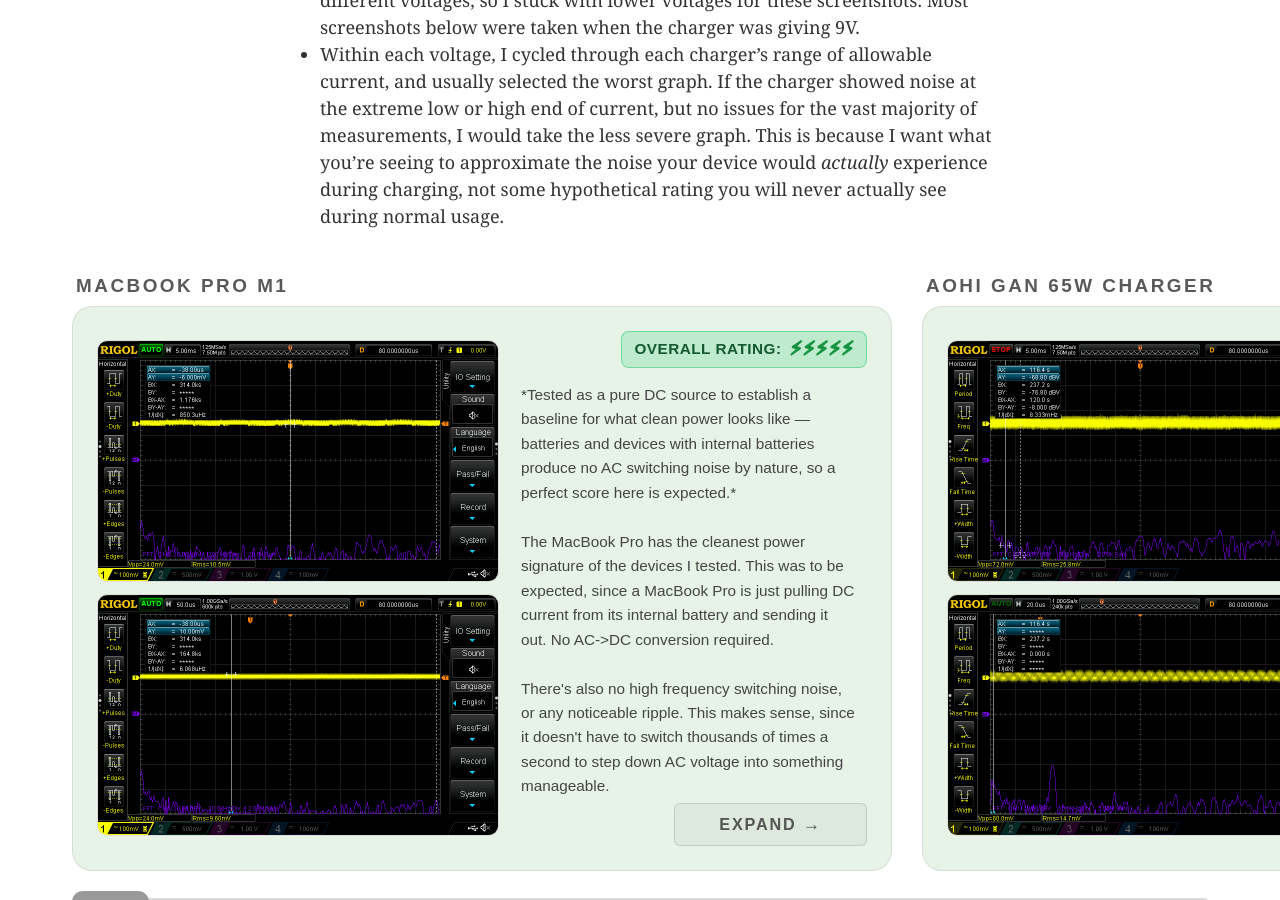
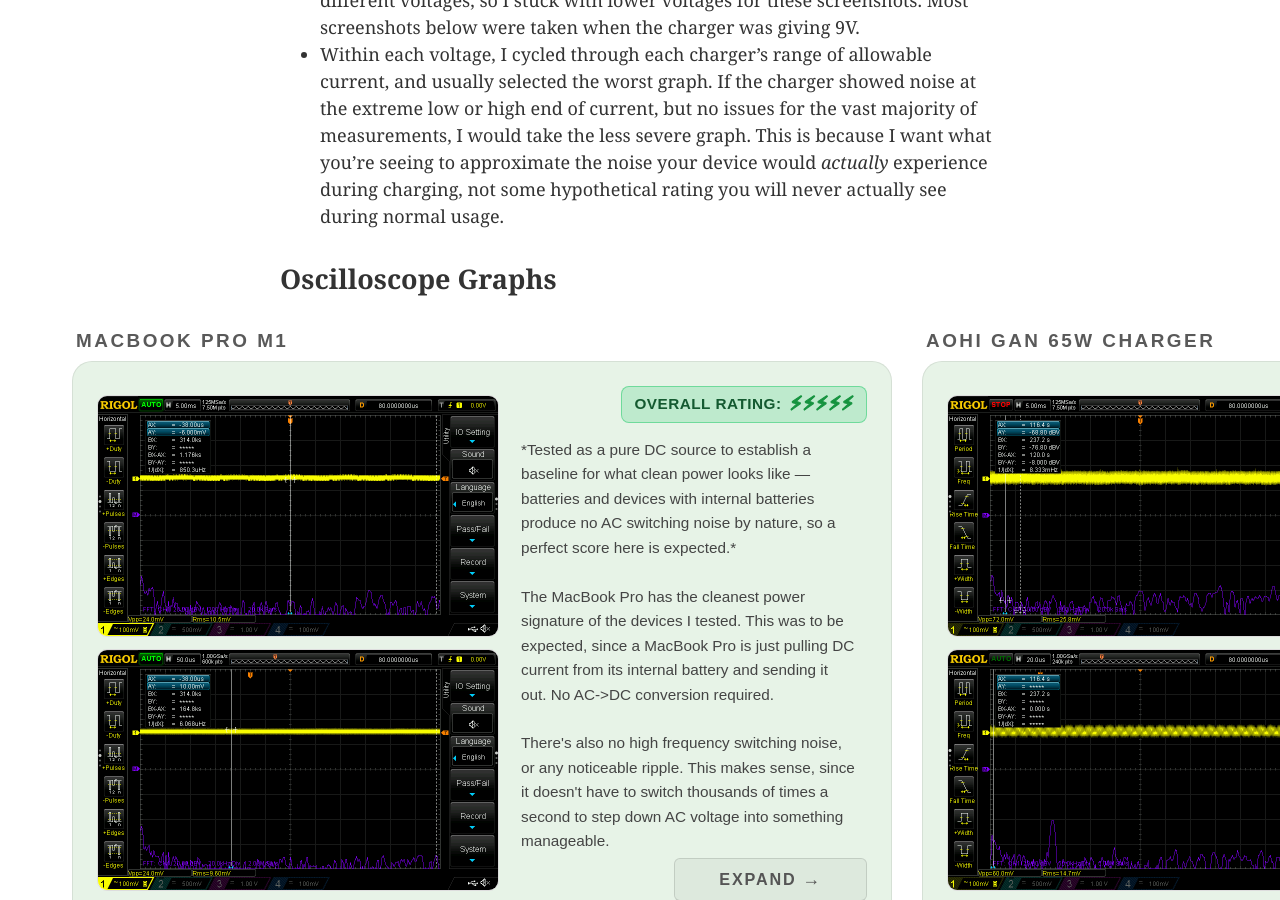
Before and after one commit to 0sps/sull1van.com, a Jekyll site: the page built from _posts/2026-01-19-a-dozen-chargers-in-the-lab.md, in a window 1280 px wide and 900 px high, scrolled down 4905 px. Built offline with Jekyll 4.4.1, drawn with Linux system fonts in a browser that asks for light colours.

Commit message:
Update 2026-01-19-a-dozen-chargers-in-the-lab.md

```diff
--- a/_posts/2026-01-19-a-dozen-chargers-in-the-lab.md
+++ b/_posts/2026-01-19-a-dozen-chargers-in-the-lab.md
@@ -377,6 +377,9 @@
 Scroll through the cards and click any one to expand the full oscilloscope traces. Each card shows the worst graph I could reproduce for that charger, assuming typical power usage.
 - I learned during testing that all devices showed similar noise profiles at different voltages, so I stuck with lower voltages for these screenshots. Most screenshots below were taken when the charger was giving 9V.
 - Within each voltage, I cycled through each charger's range of allowable current, and usually selected the worst graph. If the charger showed noise at the extreme low or high end of current, but no issues for the vast majority of measurements, I would take the less severe graph. This is because I want what you're seeing to approximate the noise your device would *actually* experience during  charging, not some hypothetical rating you will never actually see during normal usage.
+
+
+## Oscilloscope Graphs
 
 <style>
   .table-wrapper {
```
Also changed, not shown: other parts of _posts/2026-01-19-a-dozen-chargers-in-the-lab.md (+0 -1 lines).
